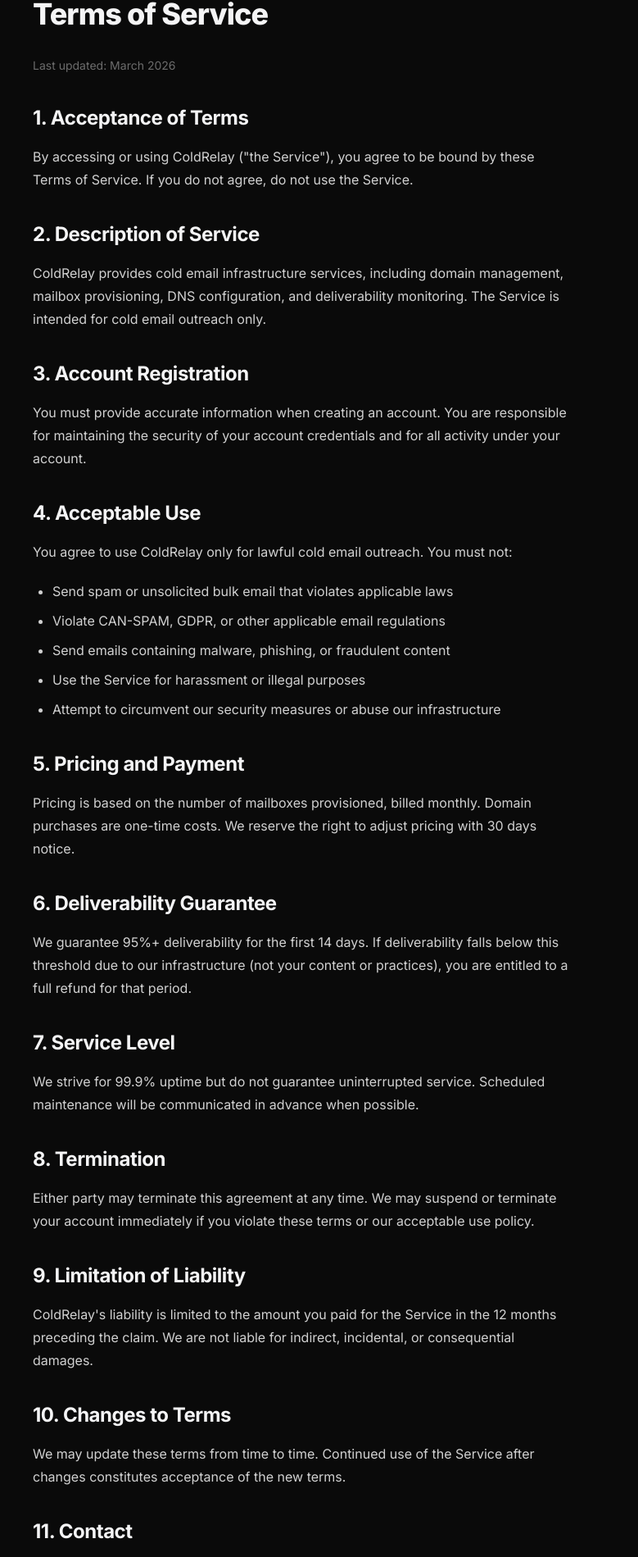
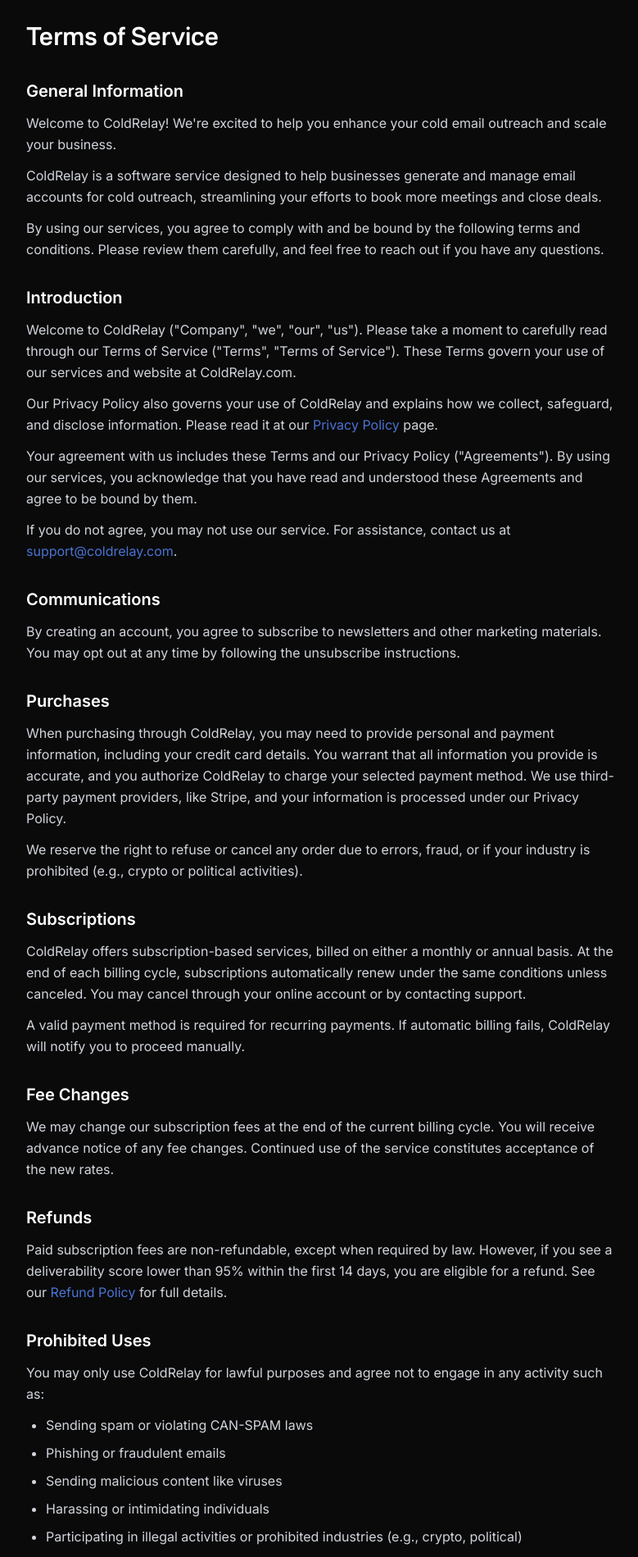
Before and after one commit to Master-Websites/ColdRelay-Website, a Next.js app: page /terms in a window 1280 px wide. Shown: the part 198-2097 px from the top of the page at 82% size, without its empty margins (248-1027 px from the left). Built offline with nearby package versions, Linux system fonts and the light colour scheme.

Commit message:
feat: Add refund policy page + update terms (remove Fathom, add PostHog, format correctly)

```diff
--- /dev/null
+++ b/src/app/refund/page.tsx
@@ -0,0 +1,54 @@
+import type { Metadata } from "next";
+
+export const metadata: Metadata = {
+  title: "Refund Policy",
+  description: "ColdRelay refund policy. 99% inbox placement guarantee or your money back.",
+  alternates: { canonical: "https://coldrelay.com/refund" },
+};
+
+export default function RefundPolicy() {
+  return (
+    <section className="pt-32 pb-16">
+      <div className="mx-auto max-w-3xl px-4 sm:px-6">
+        <h1 className="font-nacelle text-3xl font-semibold text-white mb-8">Refund Policy</h1>
+        <div className="prose prose-invert max-w-none space-y-6 text-gray-300">
+          <p className="text-sm text-gray-400">Last updated: March 2026</p>
+
+          <h2 className="text-xl font-semibold text-white mt-8">99% Inbox Placement Guarantee</h2>
+          <p>ColdRelay guarantees 99% inbox placement when you follow our sending best practices outlined in the ColdRelay application. If your emails are not landing in the primary inbox at 99%+ within 14 days of proper warmup, we will diagnose and fix the issue at no cost. If we cannot resolve the deliverability issue, you are entitled to a full refund of your most recent monthly payment.</p>
+
+          <h2 className="text-xl font-semibold text-white mt-8">Eligibility for Refund</h2>
+          <p>To be eligible for a refund under our inbox placement guarantee, you must:</p>
+          <ul className="list-disc ml-6 space-y-2">
+            <li>Have followed the sending best practices outlined in the ColdRelay application</li>
+            <li>Have allowed a minimum of 14 days for domain warmup</li>
+            <li>Not have exceeded the recommended daily sending limits per mailbox</li>
+            <li>Have properly configured your sending tool (Instantly, Smartlead, etc.) according to our guidelines</li>
+            <li>Not have sent content that violates CAN-SPAM or other anti-spam regulations</li>
+          </ul>
+
+          <h2 className="text-xl font-semibold text-white mt-8">How to Request a Refund</h2>
+          <p>To request a refund, contact our support team at <a href="mailto:support@coldrelay.com" className="text-[#4A73D5] hover:underline">support@coldrelay.com</a> with:</p>
+          <ul className="list-disc ml-6 space-y-2">
+            <li>Your account email address</li>
+            <li>A description of the deliverability issue</li>
+            <li>Screenshots or data showing inbox placement rates</li>
+            <li>Confirmation that you followed the best practices outlined in the app</li>
+          </ul>
+
+          <h2 className="text-xl font-semibold text-white mt-8">Refund Processing</h2>
+          <p>Approved refunds will be processed within 5-10 business days and returned to the original payment method. Refunds apply to the most recent monthly billing cycle only.</p>
+
+          <h2 className="text-xl font-semibold text-white mt-8">Domain Purchases</h2>
+          <p>Domain purchases ($15/domain) are non-refundable as domains are registered and configured immediately upon purchase. However, domains remain yours and can be transferred to another provider if you choose to cancel your ColdRelay subscription.</p>
+
+          <h2 className="text-xl font-semibold text-white mt-8">Cancellation</h2>
+          <p>You may cancel your ColdRelay subscription at any time. Cancellation takes effect at the end of your current billing cycle. No partial refunds are given for unused time within a billing period.</p>
+
+          <h2 className="text-xl font-semibold text-white mt-8">Contact Us</h2>
+          <p>For any questions about this refund policy, please contact us at <a href="mailto:support@coldrelay.com" className="text-[#4A73D5] hover:underline">support@coldrelay.com</a>.</p>
+        </div>
+      </div>
+    </section>
+  );
+}
--- a/src/app/terms/page.tsx
+++ b/src/app/terms/page.tsx
@@ -2,97 +2,94 @@
 
 export const metadata: Metadata = {
   title: "Terms of Service",
-  description: "ColdRelay terms of service. Rules and guidelines for using our platform.",
+  description: "ColdRelay Terms of Service. Read our terms and conditions for using ColdRelay cold email infrastructure.",
   alternates: { canonical: "https://coldrelay.com/terms" },
 };
 
-export default function TermsPage() {
+export default function Terms() {
   return (
-    <div className="pt-8 pb-16">
-      <div className="mx-auto max-w-3xl px-4 sm:px-6 lg:px-8 py-16">
-        <h1 className="text-3xl sm:text-4xl font-extrabold tracking-tight mb-8">
-          Terms of Service
-        </h1>
-        <p className="text-sm text-white/40 mb-8">Last updated: March 2026</p>
+    <section className="pt-32 pb-16">
+      <div className="mx-auto max-w-3xl px-4 sm:px-6">
+        <h1 className="font-nacelle text-3xl font-semibold text-white mb-8">Terms of Service</h1>
+        <div className="space-y-8 text-gray-300 leading-relaxed">
 
-        <div className="prose">
-          <h2>1. Acceptance of Terms</h2>
-          <p>
-            By accessing or using ColdRelay (&quot;the Service&quot;), you agree to be bound
-            by these Terms of Service. If you do not agree, do not use the Service.
-          </p>
+          <div>
+            <h2 className="text-xl font-semibold text-white mb-3">General Information</h2>
+            <p>Welcome to ColdRelay! We&apos;re excited to help you enhance your cold email outreach and scale your business.</p>
+            <p className="mt-3">ColdRelay is a software service designed to help businesses generate and manage email accounts for cold outreach, streamlining your efforts to book more meetings and close deals.</p>
+            <p className="mt-3">By using our services, you agree to comply with and be bound by the following terms and conditions. Please review them carefully, and feel free to reach out if you have any questions.</p>
+          </div>
 
-          <h2>2. Description of Service</h2>
-          <p>
-            ColdRelay provides cold email infrastructure services, including domain
-            management, mailbox provisioning, DNS configuration, and deliverability
-            monitoring. The Service is intended for cold email outreach only.
-          </p>
+          <div>
+            <h2 className="text-xl font-semibold text-white mb-3">Introduction</h2>
+            <p>Welcome to ColdRelay (&quot;Company&quot;, &quot;we&quot;, &quot;our&quot;, &quot;us&quot;). Please take a moment to carefully read through our Terms of Service (&quot;Terms&quot;, &quot;Terms of Service&quot;). These Terms govern your use of our services and website at ColdRelay.com.</p>
+            <p className="mt-3">Our Privacy Policy also governs your use of ColdRelay and explains how we collect, safeguard, and disclose information. Please read it at our <a href="/privacy" className="text-[#4A73D5] hover:underline">Privacy Policy</a> page.</p>
+            <p className="mt-3">Your agreement with us includes these Terms and our Privacy Policy (&quot;Agreements&quot;). By using our services, you acknowledge that you have read and understood these Agreements and agree to be bound by them.</p>
+            <p className="mt-3">If you do not agree, you may not use our service. For assistance, contact us at <a href="mailto:support@coldrelay.com" className="text-[#4A73D5] hover:underline">support@coldrelay.com</a>.</p>
+          </div>
 
-          <h2>3. Account Registration</h2>
-          <p>
-            You must provide accurate information when creating an account. You are
-            responsible for maintaining the security of your account credentials
-            and for all activity under your account.
-          </p>
+          <div>
+            <h2 className="text-xl font-semibold text-white mb-3">Communications</h2>
+            <p>By creating an account, you agree to subscribe to newsletters and other marketing materials. You may opt out at any time by following the unsubscribe instructions.</p>
+          </div>
 
-          <h2>4. Acceptable Use</h2>
-          <p>You agree to use ColdRelay only for lawful cold email outreach. You must not:</p>
-          <ul>
-            <li>Send spam or unsolicited bulk email that violates applicable laws</li>
-            <li>Violate CAN-SPAM, GDPR, or other applicable email regulations</li>
-            <li>Send emails containing malware, phishing, or fraudulent content</li>
-            <li>Use the Service for harassment or illegal purposes</li>
-            <li>Attempt to circumvent our security measures or abuse our infrastructure</li>
-          </ul>
+          <div>
+            <h2 className="text-xl font-semibold text-white mb-3">Purchases</h2>
+            <p>When purchasing through ColdRelay, you may need to provide personal and payment information, including your credit card details. You warrant that all information you provide is accurate, and you authorize ColdRelay to charge your selected payment method. We use third-party payment providers, like Stripe, and your information is processed under our Privacy Policy.</p>
+            <p className="mt-3">We reserve the right to refuse or cancel any order due to errors, fraud, or if your industry is prohibited (e.g., crypto or political activities).</p>
+          </div>
 
-          <h2>5. Pricing and Payment</h2>
-          <p>
-            Pricing is based on the number of mailboxes provisioned, billed monthly.
-            Domain purchases are one-time costs. We reserve the right to adjust
-            pricing with 30 days notice.
-          </p>
+          <div>
+            <h2 className="text-xl font-semibold text-white mb-3">Subscriptions</h2>
+            <p>ColdRelay offers subscription-based services, billed on either a monthly or annual basis. At the end of each billing cycle, subscriptions automatically renew under the same conditions unless canceled. You may cancel through your online account or by contacting support.</p>
+            <p className="mt-3">A valid payment method is required for recurring payments. If automatic billing fails, ColdRelay will notify you to proceed manually.</p>
+          </div>
 
-          <h2>6. Deliverability Guarantee</h2>
-          <p>
-            We guarantee 95%+ deliverability for the first 14 days. If deliverability
-            falls below this threshold due to our infrastructure (not your content or
-            practices), you are entitled to a full refund for that period.
-          </p>
+          <div>
+            <h2 className="text-xl font-semibold text-white mb-3">Fee Changes</h2>
+            <p>We may change our subscription fees at the end of the current billing cycle. You will receive advance notice of any fee changes. Continued use of the service constitutes acceptance of the new rates.</p>
+          </div>
 
-          <h2>7. Service Level</h2>
-          <p>
-            We strive for 99.9% uptime but do not guarantee uninterrupted service.
-            Scheduled maintenance will be communicated in advance when possible.
-          </p>
+          <div>
+            <h2 className="text-xl font-semibold text-white mb-3">Refunds</h2>
+            <p>Paid subscription fees are non-refundable, except when required by law. However, if you see a deliverability score lower than 95% within the first 14 days, you are eligible for a refund. See our <a href="/refund" className="text-[#4A73D5] hover:underline">Refund Policy</a> for full details.</p>
+          </div>
 
-          <h2>8. Termination</h2>
-          <p>
-            Either party may terminate this agreement at any time. We may suspend
-            or terminate your account immediately if you violate these terms or
-            our acceptable use policy.
-          </p>
+          <div>
+            <h2 className="text-xl font-semibold text-white mb-3">Prohibited Uses</h2>
+            <p>You may only use ColdRelay for lawful purposes and agree not to engage in any activity such as:</p>
+            <ul className="list-disc ml-6 mt-3 space-y-2">
+              <li>Sending spam or violating CAN-SPAM laws</li>
+              <li>Phishing or fraudulent emails</li>
+              <li>Sending malicious content like viruses</li>
+              <li>Harassing or intimidating individuals</li>
+              <li>Participating in illegal activities or prohibited industries (e.g., crypto, political)</li>
+              <li>Interfering with the functionality of ColdRelay or its users</li>
+            </ul>
+            <p className="mt-3">Violations may result in account suspension or termination. To report violations, contact <a href="mailto:support@coldrelay.com" className="text-[#4A73D5] hover:underline">support@coldrelay.com</a>.</p>
+          </div>
 
-          <h2>9. Limitation of Liability</h2>
-          <p>
-            ColdRelay&apos;s liability is limited to the amount you paid for the Service
-            in the 12 months preceding the claim. We are not liable for indirect,
-            incidental, or consequential damages.
-          </p>
+          <div>
+            <h2 className="text-xl font-semibold text-white mb-3">Analytics</h2>
+            <p>We use third-party analytics services, including PostHog, to monitor and analyze the use of our service. We may also use tracking pixels for marketing purposes. These tools help us understand how users interact with ColdRelay so we can improve the experience.</p>
+          </div>
 
-          <h2>10. Changes to Terms</h2>
-          <p>
-            We may update these terms from time to time. Continued use of the Service
-            after changes constitutes acceptance of the new terms.
-          </p>
+          <div>
+            <h2 className="text-xl font-semibold text-white mb-3">Accounts</h2>
+            <p>When creating an account, you must be 18 or older and provide accurate, complete information. You are responsible for safeguarding your account and password. Providing inaccurate or outdated information may result in account termination.</p>
+          </div>
 
-          <h2>11. Contact</h2>
-          <p>
-            For questions about these terms, contact us at{" "}
-            <a href="mailto:legal@coldrelay.com">legal@coldrelay.com</a>.
-          </p>
+          <div>
+            <h2 className="text-xl font-semibold text-white mb-3">Service Usage</h2>
+            <p>ColdRelay must be used for business purposes only, following best practices for email sending. Any violations of these guidelines may result in account suspension or termination.</p>
+          </div>
+
+          <div className="pt-4 border-t border-[#1e293b]">
+            <p className="text-sm text-gray-400">For any questions about these Terms, contact us at <a href="mailto:support@coldrelay.com" className="text-[#4A73D5] hover:underline">support@coldrelay.com</a>.</p>
+          </div>
+
         </div>
       </div>
-    </div>
+    </section>
   );
 }
--- a/src/components/v1/footer.tsx
+++ b/src/components/v1/footer.tsx
@@ -110,6 +110,8 @@
                 <a className="transition hover:text-[#4A73D5]" href="/terms">Terms</a>
                 <span className="text-gray-700">·</span>
                 <a className="transition hover:text-[#4A73D5]" href="/privacy">Privacy</a>
+                <span className="text-gray-700">·</span>
+                <a className="transition hover:text-[#4A73D5]" href="/refund">Refund Policy</a>
               </div>
               <ul className="mt-3 inline-flex gap-1">
                 <li>
```
